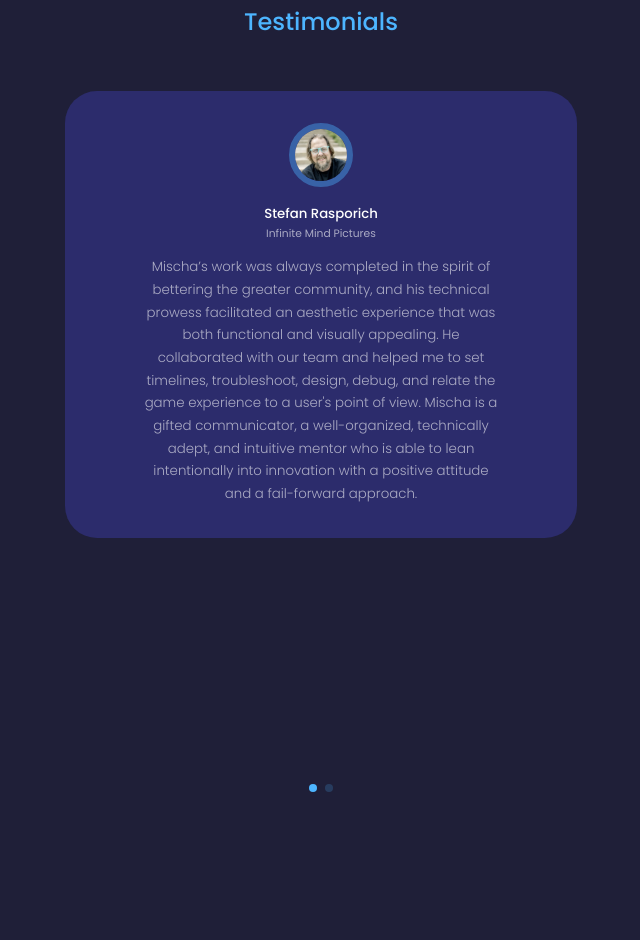
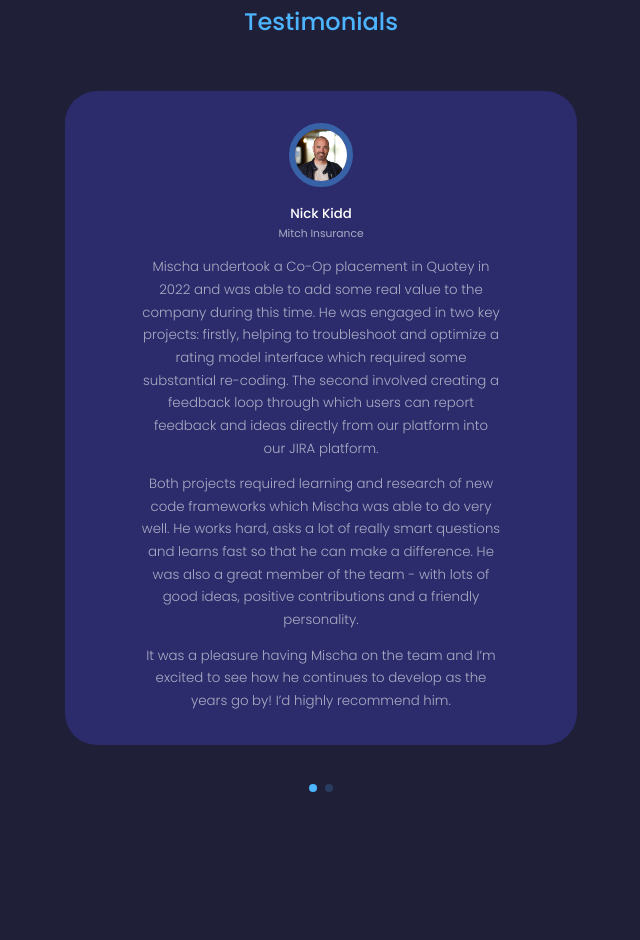
Before and after one commit to Mischa-Lamoureux/personal-portfolio, a React (Create React App) app: page / in a window 1280 px wide. Shown: the part 2982-3922 px from the top of the page, without its empty margins (319-959 px from the left). Built offline with nearby package versions, Linux system fonts and the light colour scheme.

Commit message:
Moved Nick's testimonial first

```diff
--- a/src/components/testimonials/Testimonials.jsx
+++ b/src/components/testimonials/Testimonials.jsx
@@ -11,6 +11,16 @@ import "swiper/css";
 import "swiper/css/pagination";
 
 const data = [
+  {
+    avatar: NICK,
+    name: "Nick Kidd",
+    company: "Mitch Insurance",
+    review: [
+      "Mischa undertook a Co-Op placement in Quotey in 2022 and was able to add some real value to the company during this time. He was engaged in two key projects: firstly, helping to troubleshoot and optimize a rating model interface which required some substantial re-coding. The second involved creating a feedback loop through which users can report feedback and ideas directly from our platform into our JIRA platform.",
+      "Both projects required learning and research of new code frameworks which Mischa was able to do very well. He works hard, asks a lot of really smart questions and learns fast so that he can make a difference. He was also a great member of the team - with lots of good ideas, positive contributions and a friendly personality.",
+      "It was a pleasure having Mischa on the team and I’m excited to see how he continues to develop as the years go by! I’d highly recommend him.",
+    ],
+  },
   {
     avatar: STEFAN,
     name: "Stefan Rasporich",
@@ -26,16 +36,6 @@ const data = [
   //   review:
   //     "Lorem, ipsum dolor sit amet consectetur adipisicing elit. Assumenda blanditiis expedita nemo est fugiat dolores harum magnam! Repellendus ipsum neque asperiores delectus? Ad, minus soluta magni ullam perferendis rerum aliquid.",
   // },
-  {
-    avatar: NICK,
-    name: "Nick Kidd",
-    company: "Mitch Insurance",
-    review: [
-      "Mischa undertook a Co-Op placement in Quotey in 2022 and was able to add some real value to the company during this time. He was engaged in two key projects: firstly, helping to troubleshoot and optimize a rating model interface which required some substantial re-coding. The second involved creating a feedback loop through which users can report feedback and ideas directly from our platform into our JIRA platform.",
-      "Both projects required learning and research of new code frameworks which Mischa was able to do very well. He works hard, asks a lot of really smart questions and learns fast so that he can make a difference. He was also a great member of the team - with lots of good ideas, positive contributions and a friendly personality.",
-      "It was a pleasure having Mischa on the team and I’m excited to see how he continues to develop as the years go by! I’d highly recommend him.",
-    ],
-  },
 ];
 
 const Testimonials = () => {
```
